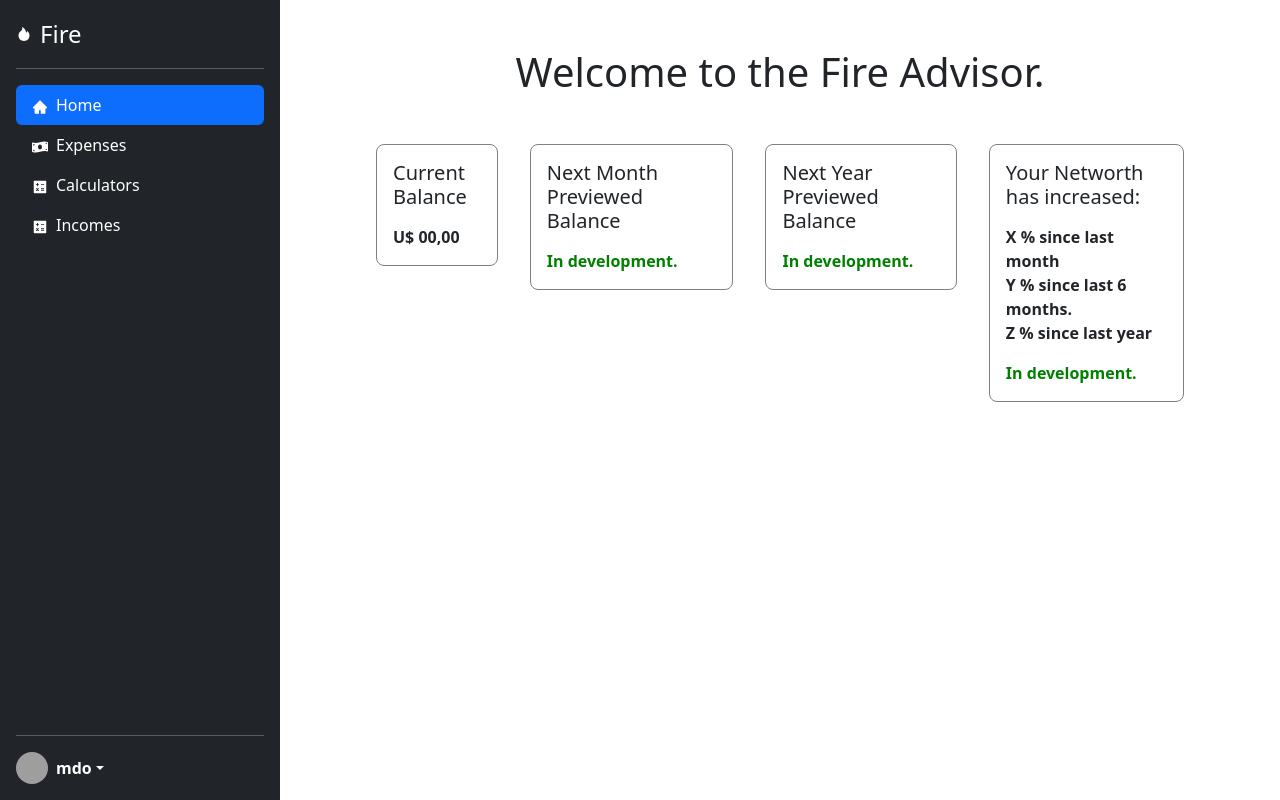
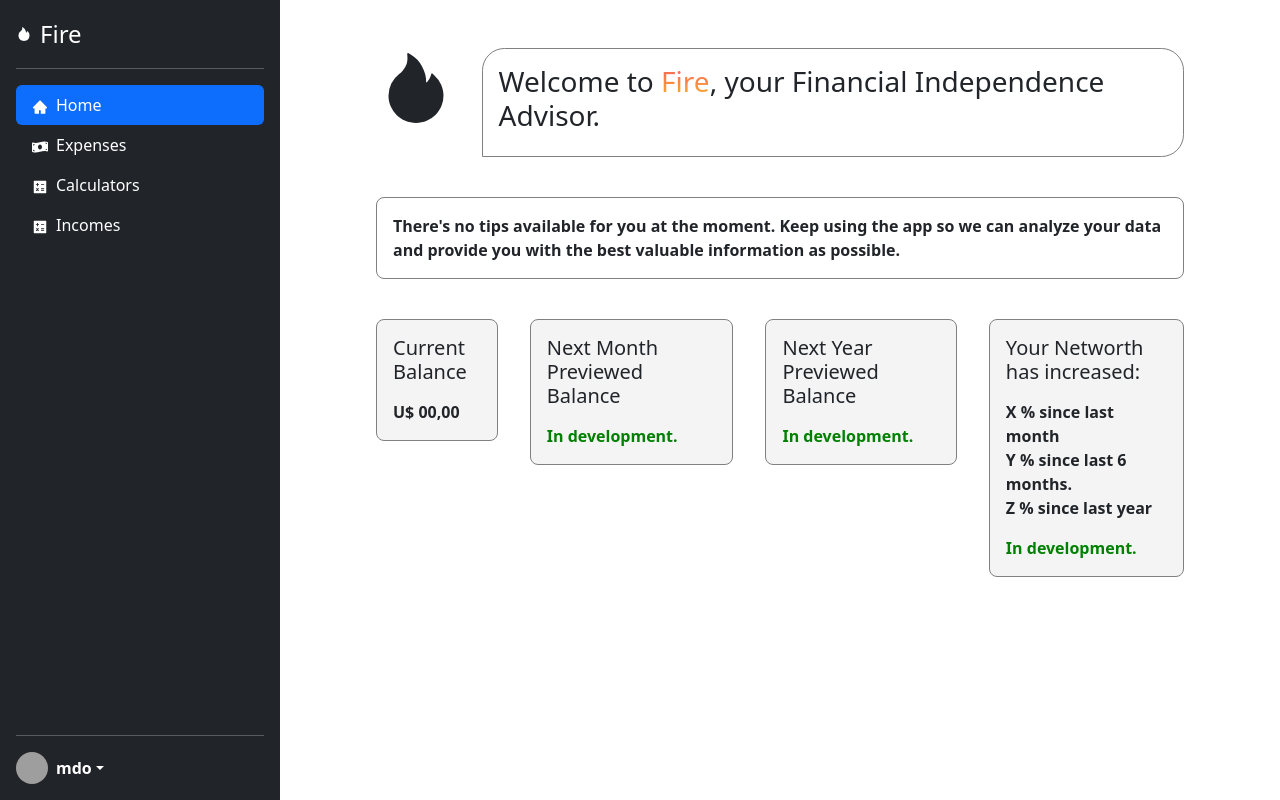
Before and after one commit to danielflorencio/fire-desktop, a React (Vite) app: page / in a window 1280 px wide. Built offline with nearby package versions, Linux system fonts and the light colour scheme; grey boxes are pictures that could not be loaded.

Commit message:
better styled the homepage

```diff
--- a/src/App.css
+++ b/src/App.css
@@ -32,3 +32,9 @@ label {
 input{
     display: block;
 }
+.fire-color-gradient{
+    color: linear-gradient(#FC575E, #F7B42C);
+}
+.fire-background-gradient{
+    background-color: linear-gradient(#FC575E, #F7B42C);
+}
--- a/src/components/HomePage/HomePage.tsx
+++ b/src/components/HomePage/HomePage.tsx
@@ -3,6 +3,8 @@ import MainTitle from '../Titles/MainTitle'
 import SubTitle from '../Titles/SubTitle'
 import { useState } from 'react'
 import { getCurrentMonth } from '../../helpers/dateFilter'
+import {AiFillFire} from 'react-icons/ai'
+import { IconContext } from "react-icons";
 // type Props = {
 //     pageTitle: string;
 //     subtitle: string;
@@ -13,12 +15,23 @@ export default function HomePage(){
 
     return(
         <>
-            <MainTitle title='Welcome to the Fire Advisor.'/>
+            {/* <MainTitle title='Welcome to the Fire Advisor.'/> */}
             {/* <SubTitle title='This is where your financial freedom begins.'/> */}
 
             {/* Show income, expenses and balance components.*/}
             {/* Show a component saying like. Following this route you're following right now, you're probably going to achieve financial independence in X years. (Here goes a phrase if the result is going good or not. Like, "Keep it up!" or "Hey, you're gonna take a while to FIRE that way. Click here to see somethings you can do to improve this results." or "You're not doing bad, but we think you might do even better if you follow some of the advice we have to give you. Click here to see.") */}
-            <div style={{display: 'flex', width: '100%', height: '100%', gap: '2rem'}}>
+            <div className='header-container'>
+                <div className='message-container'>
+                    <div className='logo-container'>
+                        <IconContext.Provider value={{className: 'fire-logo'}}>
+                            <AiFillFire style={{color: 'linear-gradient(#FC575E, #F7B42C)'}}/>
+                        </IconContext.Provider>
+                    </div>
+                    <div className='welcome-message'><h3>Welcome to <span className='fire-color-gradient'>Fire</span>, your Financial Independence Advisor. </h3></div>
+                </div>
+                <div className='tips-container'>There's no tips available for you at the moment. Keep using the app so we can analyze your data and provide you with the best valuable information as possible.</div>
+            </div>
+            <div className='user-data-information-container'>
                 <div className="option-container">
                     <h3>Current Balance</h3>
                     <p>U$ 00,00</p>
--- a/src/components/HomePage/styles.css
+++ b/src/components/HomePage/styles.css
@@ -5,6 +5,8 @@
     padding: 1rem;
     margin-top: 5vh;
     height: fit-content;
+    background-color: rgb(244, 244, 244);
+    /* box-shadow: rgba(149, 157, 165, 0.2) 0px 8px 24px; */
 }
 .option-container h3{
     font-size: 20px;
@@ -15,3 +17,44 @@
     font-weight: 600;
     margin: 0;
 }
+.tips-container{
+    border-radius: 8px;
+    border: 1px solid grey;
+    width: 100%;
+    padding: 1rem;
+    margin-top: 5vh;
+    height: fit-content;
+    font-weight: 550;
+}
+.fire-color-gradient{
+  background: -webkit-linear-gradient(#FC575E, #F7B42C);
+  -webkit-background-clip: text;
+  -webkit-text-fill-color: transparent;
+    /* color: linear-gradient(#FC575E, #F7B42C); */
+}
+.tips-container{
+    width: 100%;
+    display: flex;
+}
+.message-container{
+    display: flex;
+    justify-content: center;
+}
+.fire-logo{
+    width: 5rem;
+    height: 5rem;
+    /* fill: linear-gradient(#FC575E, #F7B42C); */
+}
+.welcome-message{
+    padding: 1rem;
+    border: 1px solid grey;
+    border-radius: 1.4rem 1.4rem 1.4rem 0;
+    margin-left: 2vw;
+}
+.user-data-information-container{
+    display: flex;
+    width: 100%;
+    height: 100%;
+    gap: 2rem;
+    /* flex-wrap: wrap; */
+}
```
